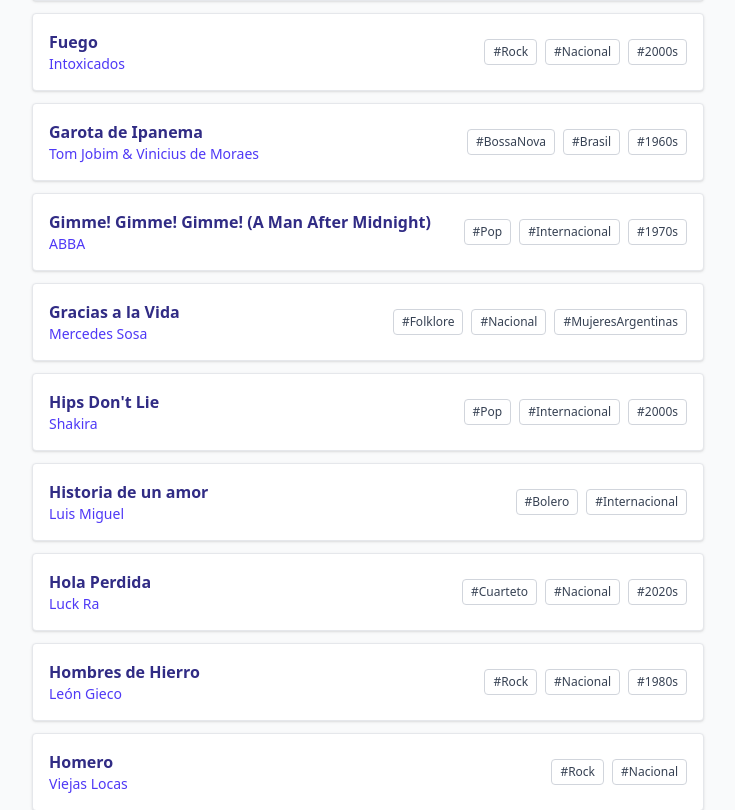
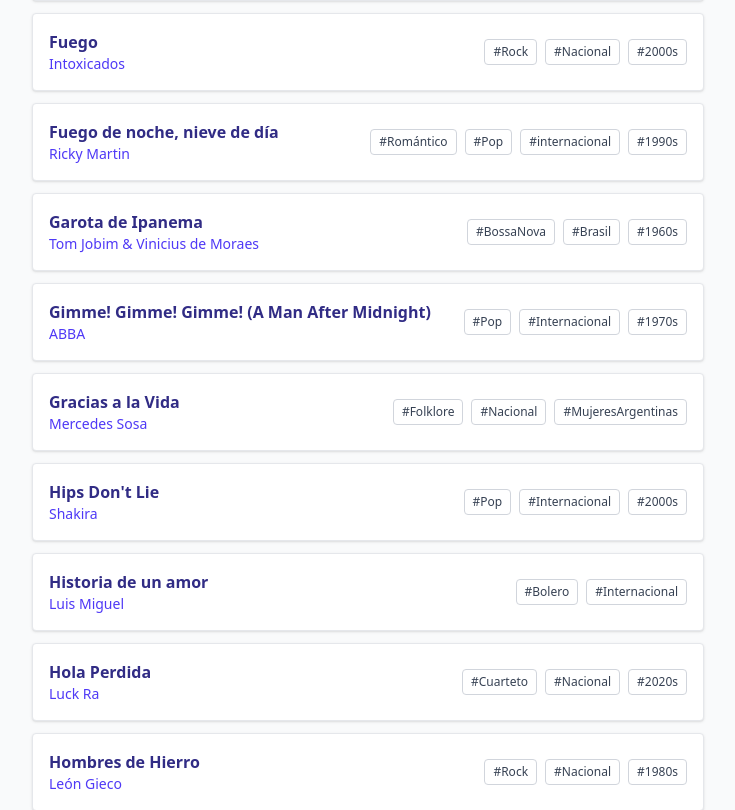
Before and after one commit to guilkuo/open-mic-legado-pianobar, a React (Vite) app: page / in a window 1280 px wide. Shown: the part 8791-9601 px from the top of the page, without its empty margins (272-1007 px from the left). Built offline with nearby package versions, Linux system fonts and the light colour scheme.

Commit message:
agregamos ricky martin

```diff
--- a/src/componentes/SongCatalog.jsx
+++ b/src/componentes/SongCatalog.jsx
@@ -1383,6 +1383,18 @@
       artist: "Cristian Castro",
       tags: ["#Romántico", "#Pop", "#internacional", "#1990s"],
       lyricsUrl: "https://www.letras.com/castro-cristian/7156/"
+      },
+      {
+      title: "Fuego de noche, nieve de día",
+      artist: "Ricky Martin",
+      tags: ["#Romántico", "#Pop", "#internacional", "#1990s"],
+      lyricsUrl: "https://www.letras.com/ricky-martin/24717/"
+      },
+      {
+      title: "Tu recuerdo",
+      artist: "Ricky Martin",
+      tags: ["#Romántico", "#Pop", "#internacional", "#1990s"],
+      lyricsUrl: "https://www.letras.com/ricky-martin/792703/"
       },
 ];
 
```
